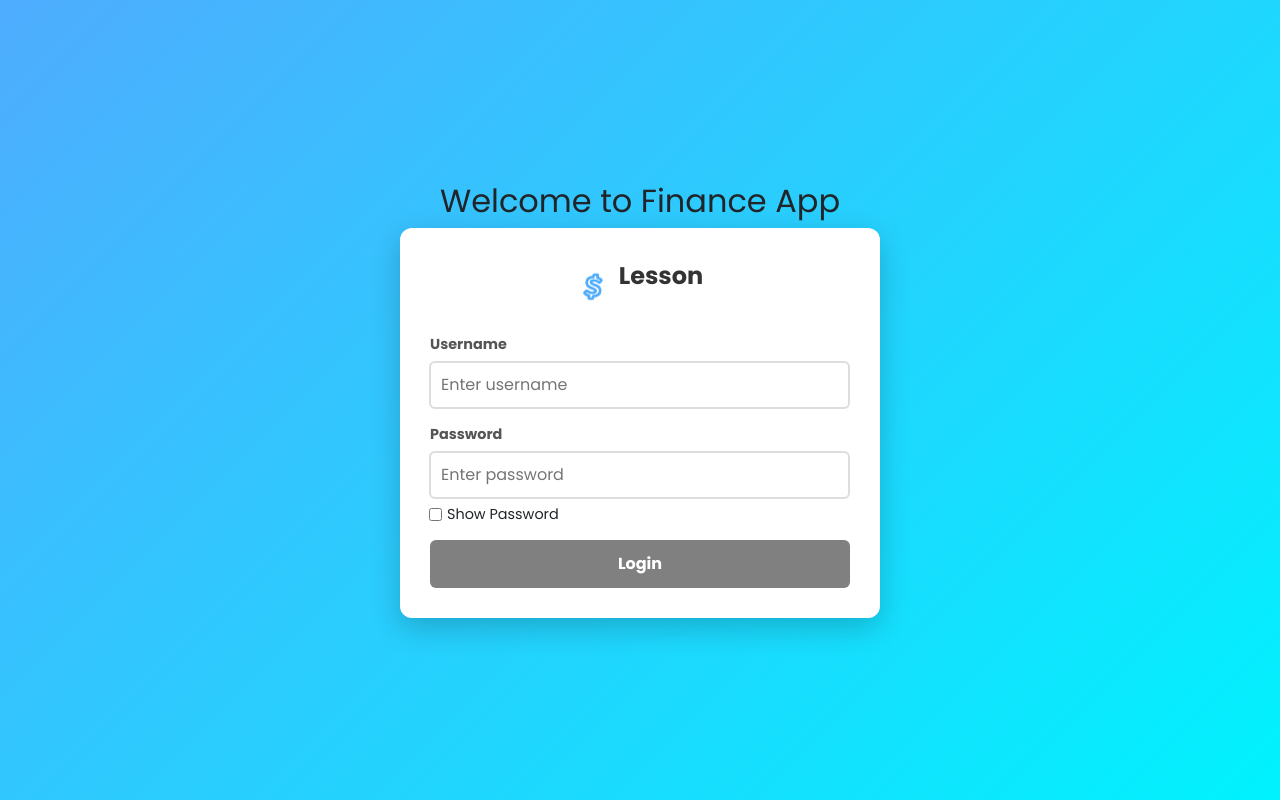
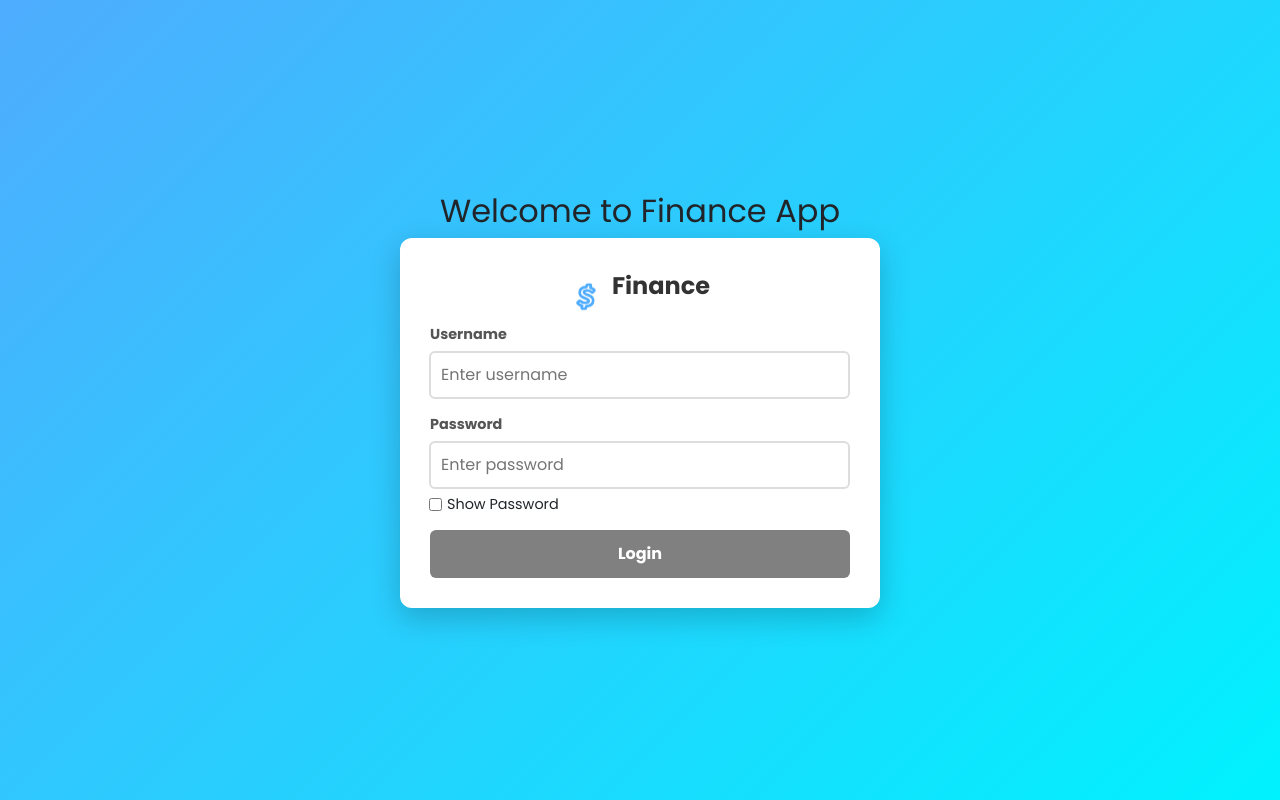
Before and after one commit to aathavansurya/financeClinet, a React (Create React App) app: page /login in a window 1280 px wide. Built offline with nearby package versions, Linux system fonts and the light colour scheme; the HTML template or start-up script is replaced by a standard one.

Commit message:
initial commit

```diff
--- a/src/components/addLoan/Addloans.js
+++ b/src/components/addLoan/Addloans.js
@@ -63,7 +63,7 @@ function AddLoan() {
           const response = await axios.post(urls.addLoans, formData, {
             headers: {
               "Content-Type": "application/json",
-              "Authorization": `Bearer ${sessionToken}`, // ✅ Correct format
+              "Authorization": `${sessionToken}`, // ✅ Correct format
             },
           });
 
--- a/src/components/auth/Login.css
+++ b/src/components/auth/Login.css
@@ -31,7 +31,7 @@
     display: flex;
     align-items: center;
     justify-content: center;
-    margin-bottom: 20px;
+    /* margin-bottom: 20px; */
   }
 
   .icon {
@@ -44,7 +44,7 @@
     font-size: 1.8rem;
     font-weight: bold;
     color: #333;
-    margin-left: 10px;
+    margin:0 0 0 10px;
   }
 
   /* Input fields */
@@ -167,6 +167,6 @@
       padding: 20px;
     }
     .input{
-      /* width: 300px; */
+      width: 100%;
     }
   }
--- a/src/components/auth/Login.js
+++ b/src/components/auth/Login.js
@@ -88,7 +88,7 @@ const Login = () => {
           <div className="icon">
             <TbBrandCashapp />
           </div>
-          <span className="title">Lesson</span>
+          <span className="title">Finance</span>
         </div>
 
         {/* Form Section */}
--- a/src/components/histories/History.js
+++ b/src/components/histories/History.js
@@ -23,7 +23,7 @@ const History = () => {
       const response = await axios.post(url.fetchHistories, filters, {
         headers: {
           "Content-Type": "application/json",
-          Authorization: `Bearer ${sessionToken}`, // ✅ Correct format
+          Authorization: `${sessionToken}`, // ✅ Correct format
         },
       });
 
--- a/src/components/popupModal/DueEdit.js
+++ b/src/components/popupModal/DueEdit.js
@@ -49,7 +49,7 @@ const PopupModal = ({ isOpen, onClose, editItem }) => {
         await axios.post(urls.addDue, payload, {
             headers: {
               "Content-Type": "application/json",
-              "Authorization": `Bearer ${sessionToken}`, // ✅ Correct format
+              "Authorization": `${sessionToken}`, // ✅ Correct format
             },
           });
          onClose(); // Close modal after saving
--- a/src/components/profile/Profile.js
+++ b/src/components/profile/Profile.js
@@ -55,7 +55,7 @@ function Profile() {
       const response = await axios.post(urls.updateProfile, payload, {
         headers: {
           "Content-Type": "application/json",
-          Authorization: `Bearer ${sessionToken}`,
+          Authorization: `${sessionToken}`,
         },
       });
       localStorage.setItem("sessionToken", response.data.body.jwt);
@@ -76,7 +76,7 @@ function Profile() {
       await axios.post(urls.addProfile, payload, {
         headers: {
           "Content-Type": "application/json",
-          Authorization: `Bearer ${sessionToken}`,
+          Authorization: `${sessionToken}`,
         },
       });
       setIsSubmitted(true);
--- a/src/components/tableLoans/Loanstable.js
+++ b/src/components/tableLoans/Loanstable.js
@@ -36,7 +36,7 @@ function Loanstable() {
         {
           headers: {
             "Content-Type": "application/json",
-            Authorization: `Bearer ${sessionToken}`,
+            Authorization: `${sessionToken}`,
           },
         }
       );
```
